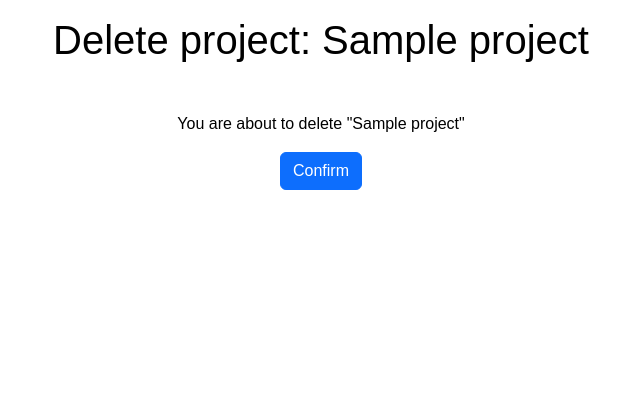
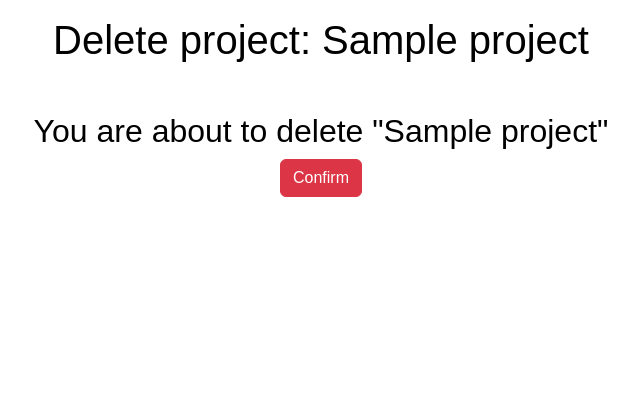
Before and after one commit to ifzalmalook/SimpleCrafts, a Django app: a page that uses projects/templates/projects/project_confirm_delete.html in a window 1280 px wide. Shown: the part 103-499 px from the top of the page, without its empty margins (319-959 px from the left). Run offline with Django 4.2, Linux system fonts and the light colour scheme; a user stored in the database is signed in; tables that the repository leaves empty hold one stand-in row (values such as "Sample post"); some libraries are stand-ins or nearby versions; some web fonts are replaced.

Commit message:
Add logic for admin to be able to edit and delete posts from the front end

```diff
--- a/projects/templates/projects/full_project.html
+++ b/projects/templates/projects/full_project.html
@@ -26,7 +26,7 @@
                 </div>
                 </div>
 
-                {% if request.user == project.author %}
+                {% if request.user == project.author or request.user.is_superuser %}
                 <div class ="text-center">
                 <a href="{% url 'edit_project' project.slug %}"  class="edit btn btn-success">Edit</a>
                 <a href="{% url 'delete_project' project.slug %}" class="delete btn btn-danger">Delete</a>
--- a/projects/templates/projects/project_confirm_delete.html
+++ b/projects/templates/projects/project_confirm_delete.html
@@ -9,8 +9,8 @@
         <div class="col text-center">
             <form method = "post">
                 {% csrf_token %}
-                <p> You are about to delete "{{object.title}}"</p>
-                <input type="submit" value = "Confirm" class="btn btn-primary">
+                <h2> You are about to delete "{{object.title}}"</h2>
+                <input type="submit" value = "Confirm" class="btn btn-danger">
             </form>
         </div>
     </div>
--- a/projects/views.py
+++ b/projects/views.py
@@ -100,7 +100,7 @@ class DeleteProject(LoginRequiredMixin, UserPassesTestMixin, DeleteView):
     success_url = reverse_lazy('projects')
 
     def test_func(self):
-        return self.request.user == self.get_object().author
+        return self.request.user == self.get_object().author or self.request.user.is_superuser
 
     #add success message
     def form_valid(self, form):
```
Also changed, not shown: README.md, assets/readme-images/confirmdelete.jpg (added), assets/readme-images/craftpage.jpg (added), assets/readme-images/edanddelete.jpg (added), assets/readme-images/footer.jpg (added), assets/readme-images/fullproject.jpg (added), assets/readme-images/homepage (1).jpg (deleted), assets/readme-images/homepage.jpg (added), assets/readme-images/liked.jpg (added), assets/readme-images/register.jpg (added), assets/readme-images/signin.jpg (added), assets/readme-images/unliked.jpg (added).
